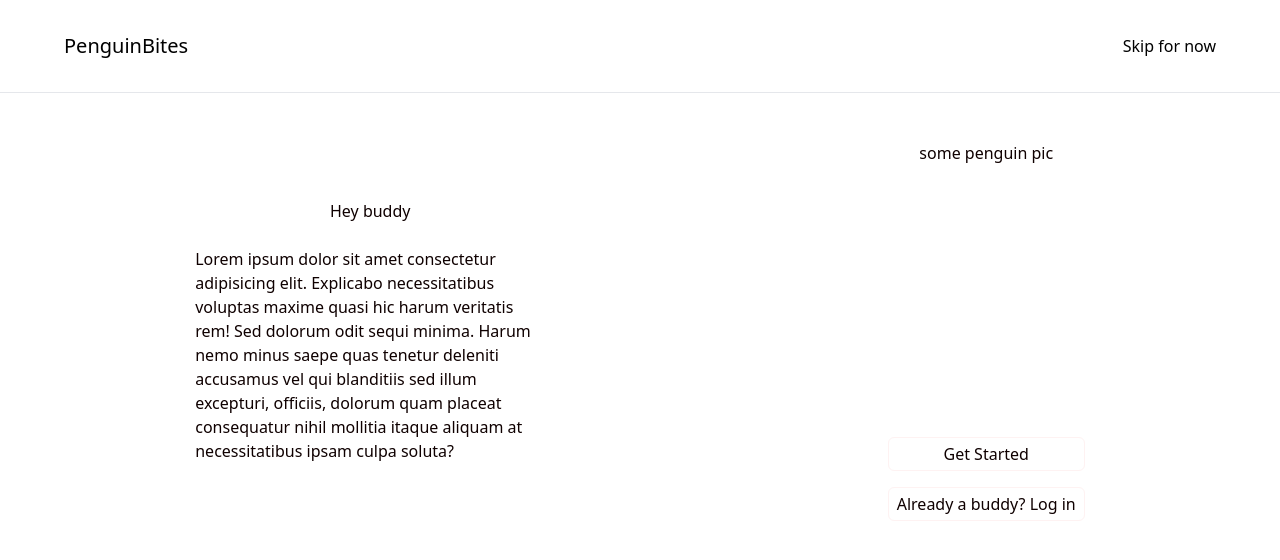
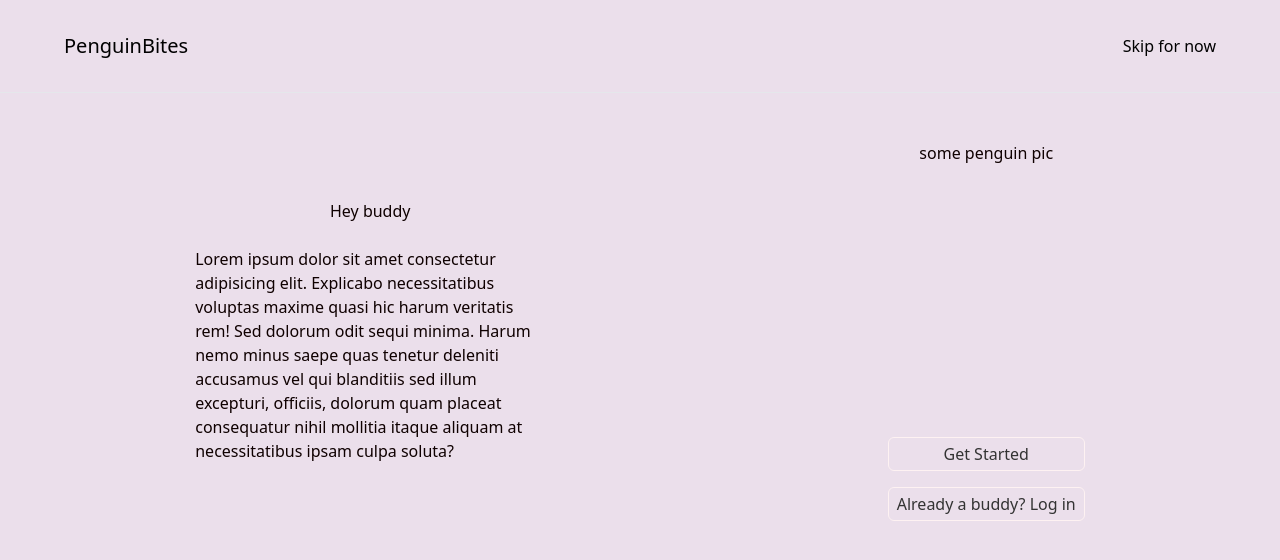
Before and after one commit to Achraf333-m/PenguinBites_Frontend, a Next.js app: page / in a window 1280 px wide. Shown: the top 560 px of the page. Built offline with nearby package versions, Linux system fonts and the light colour scheme.

Commit message:
bug fix -- unpredicted behavior with dynamic routing -- included guards

```diff
--- a/pages/auth/[authType].tsx
+++ /dev/null
@@ -1,18 +0,0 @@
-import { NextRouter, useRouter } from "next/router";
-import { ParsedUrlQuery } from "querystring";
-
-export default function AuthType() {
-    const router:NextRouter = useRouter();
-    const { authType }:ParsedUrlQuery = router.query;
-
-    const isLogIn = authType === "signin";
-    const head = isLogIn ? "Log in" : "Sign up";
-    const button = isLogIn ? "Log in" : "Sign up";
-
-    return (
-        <>
-
-        </>
-
-    );
-}
--- a/styles/globals.css
+++ b/styles/globals.css
@@ -17,12 +17,13 @@
 body {
   color: var(--foreground);
   background: var(--background);
+  background-color: #d8bfd87f;
   font-family: Arial, Helvetica, sans-serif;
 }
 
 
 @layer components {
   .button-style  {
-    @apply flex items-center justify-center border-[1px] border-red-50 w-full rounded-md py-1 hover:bg-red-100 hover:text-gray-50 px-2
+    @apply flex items-center justify-center border-[1px] border-red-50 w-full rounded-md py-1 text-[#333] hover:bg-[#FDC5C5] px-2
   }
 }
```
Also changed, not shown: pages/home/[meal].tsx (+14 -1 lines), pages/home/ingredients.tsx (renamed from pages/ingredients.tsx), public/penguino.png (renamed from public/Untitled design.png).
